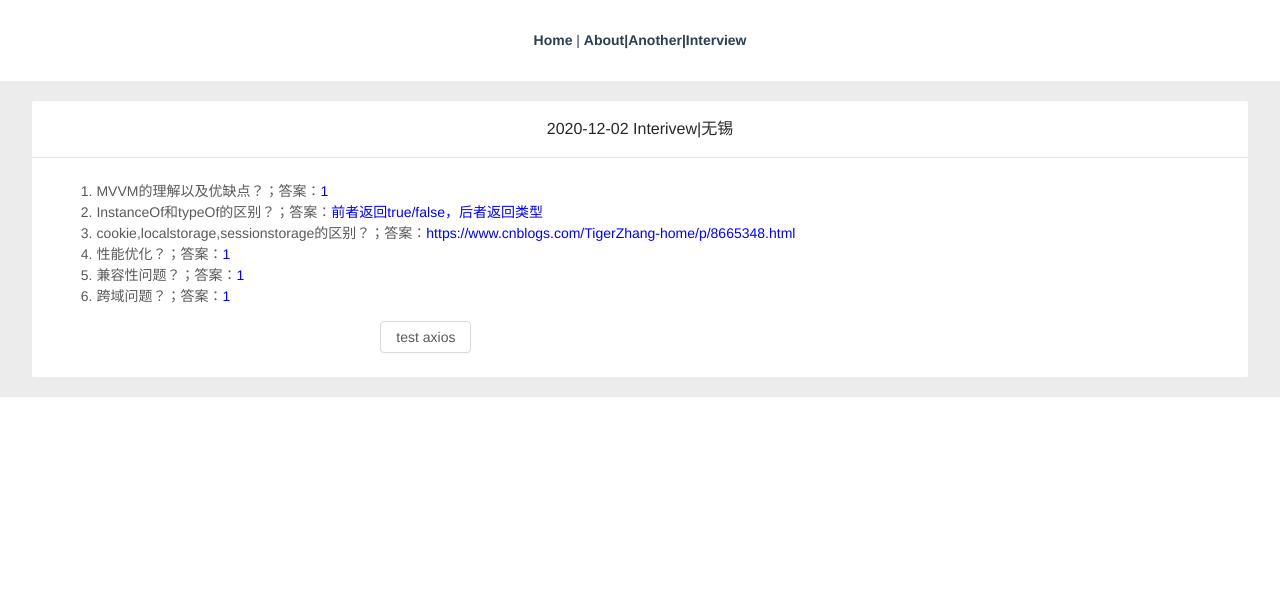
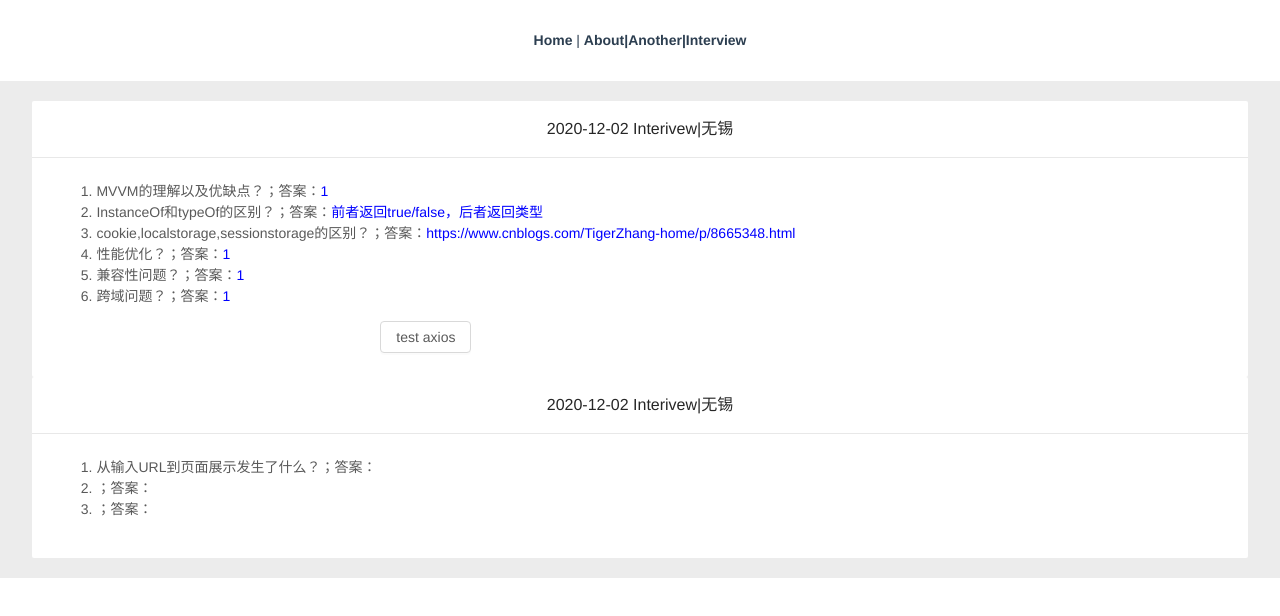
Before and after one commit to jackluotong/vue_project, a Vue app: page /decemberInterview in a window 1280 px wide. Shown: the top 616 px of the page. Built offline with nearby package versions, Linux system fonts and the light colour scheme.

Commit message:
interview .

```diff
--- a/src/components/DecemberInterview.vue
+++ b/src/components/DecemberInterview.vue
@@ -6,28 +6,47 @@
       style="width:98%;margin:0 auto">
       <div class="content">
         <ol>
-          <li v-for="(item,index) in topic" :key='index' class="liClass">
+          <li v-for="(item,index) in topic1202" :key='index' class="liClass">
            {{item.index}}{{item.name}}；答案：<span style="color:blue">{{item.answer}} </span>
           </li>
         </ol>
         <a-button @click="testAxios">test axios</a-button>
       </div>
       </a-card>
+       <a-card
+     title="2020-12-02 Interivew|无锡"
+      :bordered="false"
+      style="width:98%;margin:0 auto">
+      <div class="content">
+        <ol>
+          <li v-for="(item,index) in another" :key='index' class="liClass">
+           {{item.index}}{{item.name}}；答案：<span style="color:blue">{{item.answer}} </span>
+          </li>
+        </ol>
+
+      </div>
+      </a-card>
   </div>
 </template>
 <script>
 var arr=[[1,2],[3,4]];
+var arrSet=[1,12,212,1,2,2,1,1,12,21,2122113,1,null,undefined,null]
 export default {
   data(){
     return{
-      topic:[
+      topic1202:[
         {name:'MVVM的理解以及优缺点？',answer:'1'},
         {name:'InstanceOf和typeOf的区别？',answer:'前者返回true/false，后者返回类型'},
         {name:'cookie,localstorage,sessionstorage的区别？',answer:'https://www.cnblogs.com/TigerZhang-home/p/8665348.html'},
         {name:'性能优化？',answer:'1'},
         {name:' 兼容性问题？',answer:'1'},
         {name:'跨域问题？',answer:'1'},
-       ]
+       ],
+      another:[
+        {name:"从输入URL到页面展示发生了什么？",answer:""},
+        {name:"",answer:""},
+        {name:"",answer:""}
+      ]
     }
   },
   mounted(){
@@ -35,6 +54,20 @@ export default {
     console.log(arr);
     console.log( this.lowerDimension(arr));
     console.log(this.clearSpace(str));
+    this.closeBag();
+    console.log([...new Set(arrSet)]);
+
+    function takeOut(arr){
+      let res=arr.filter((item,index)=>{
+        return arr.indexOf(item)===index
+      })
+      console.log(res);
+    }
+    takeOut(arrSet);
+    console.log(this.checkType(122));
+  },
+  created(){
+    console.log(this.checkType('122'));
   },
   methods:{
     /**
@@ -71,6 +104,24 @@ export default {
           message:'type error',
           })
       }
+    },
+    /**
+     * close bag
+     */
+    closeBag:function(){
+      for(let j=0;j<=10;j++){
+        (function(i){
+          setTimeout(()=>{
+            console.log(i);
+          },1000)
+        })(j)
+      }
+    },
+    /**
+     * check type of the data
+     */
+    checkType:function(params) {
+      return Object.prototype.toString.call(params)
     }
   }
 }
```
